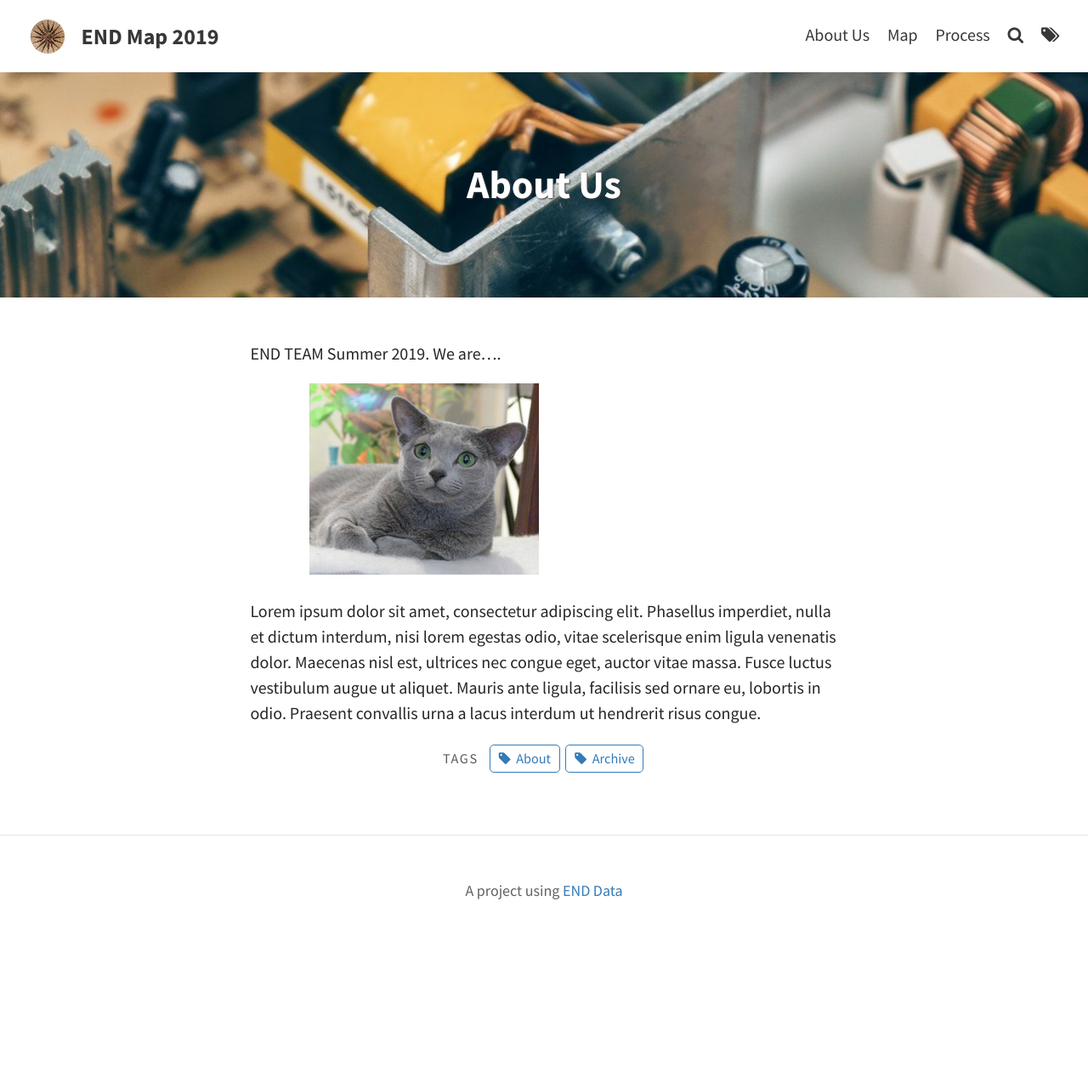
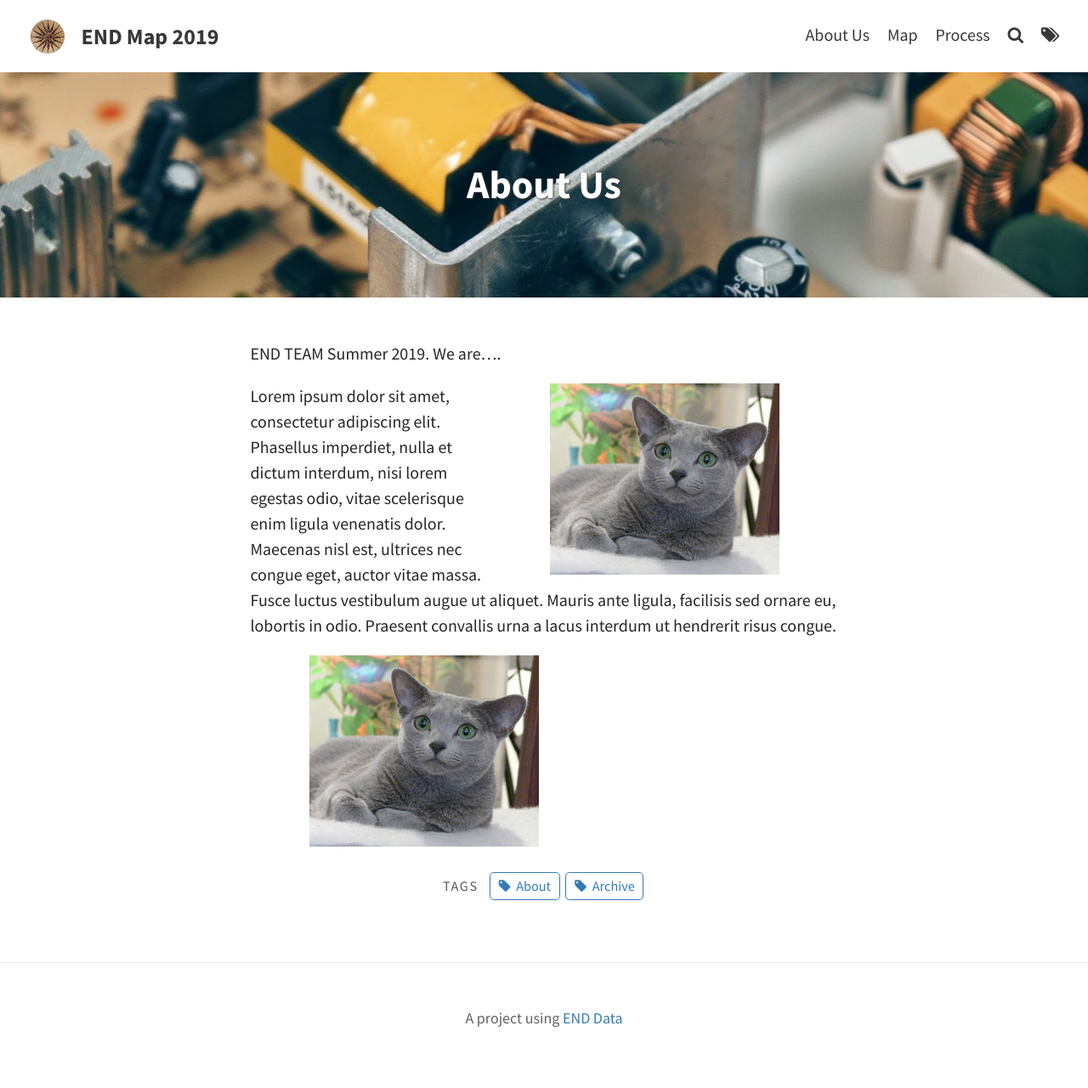
Before and after one commit to cholahan/end19, a Jekyll site: the page built from pages/about.md, in a window 1280 px wide. Shown: the whole page at 85% size. Built offline with Jekyll 4.4.1, drawn with Linux system fonts in a browser that asks for light colours; before the commit the page ends 1130 px from its top, so only the background shows below that.

Commit message:
Update about.md

```diff
--- a/pages/about.md
+++ b/pages/about.md
@@ -8,6 +8,8 @@ tags: [About, Archive]
 
 END TEAM Summer 2019. We are....
 
-![Ina]({{ "/assets/img/avatars/ina.jpg" | relative_url}})
+<img style="float: right;" src="{{ "/assets/img/avatars/ina.jpg" | relative_url}}">
 
 Lorem ipsum dolor sit amet, consectetur adipiscing elit. Phasellus imperdiet, nulla et dictum interdum, nisi lorem egestas odio, vitae scelerisque enim ligula venenatis dolor. Maecenas nisl est, ultrices nec congue eget, auctor vitae massa. Fusce luctus vestibulum augue ut aliquet. Mauris ante ligula, facilisis sed ornare eu, lobortis in odio. Praesent convallis urna a lacus interdum ut hendrerit risus congue.
+
+![Ina]({{ "/assets/img/avatars/ina.jpg" | relative_url}})
```
